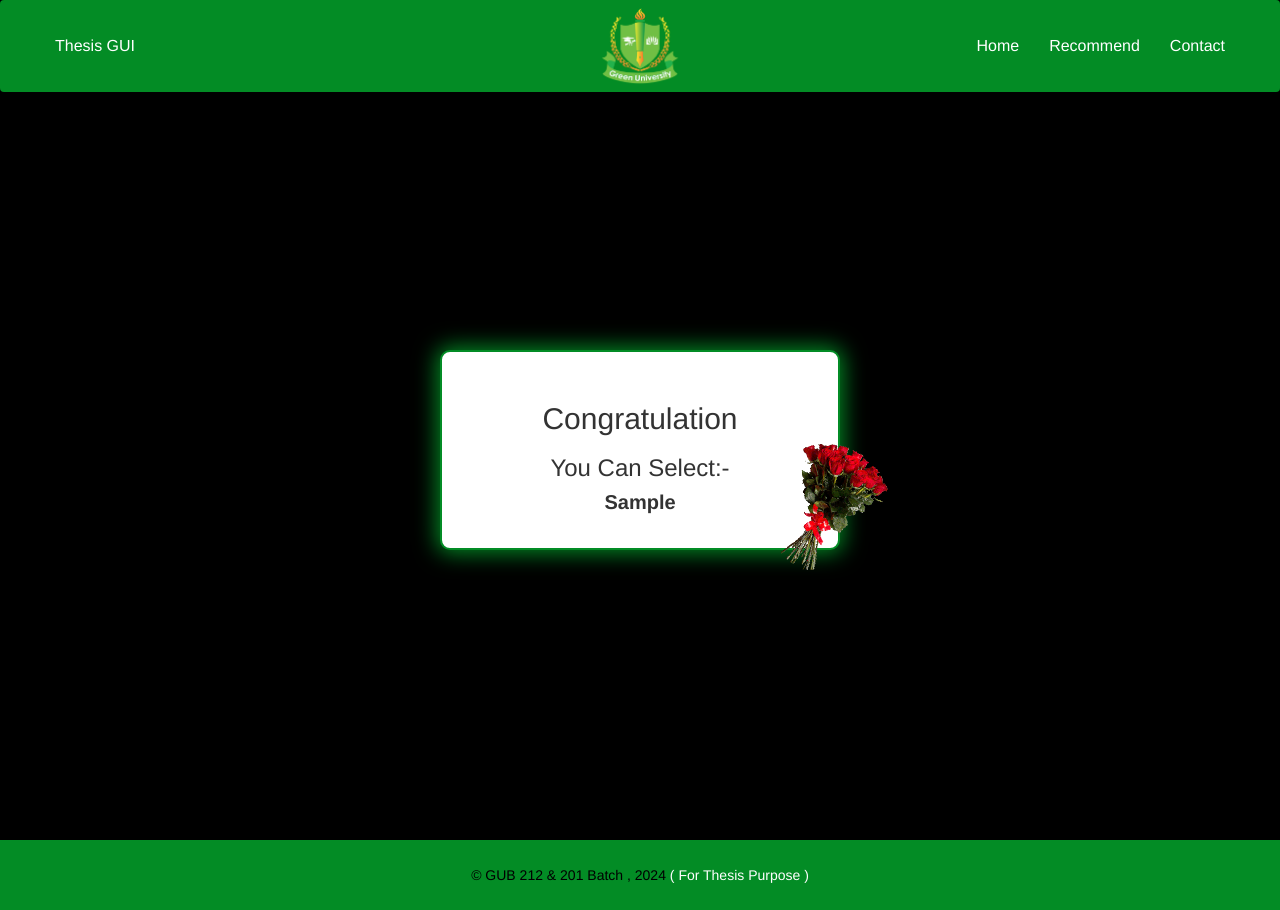
After one commit to Satayjit-Biswas/Student-Group-Recommend, a Flask app: template templates/predict_group.html in a window 1280 px wide. The commit adds this page. Run offline with Flask 3, Linux system fonts and the light colour scheme; the template is opened without the code that fills it: most values are stand-ins (such as "Sample title", 1, 10 or a date in 2020); parts of the project's set-up code (start-up, migrations or seed data) failed here and were passed over.

Commit message:
Add Output

```diff
--- a/app.py
+++ b/app.py
@@ -59,9 +59,11 @@ def predict_group():
         # Make prediction
         predicted_group = rf_model.predict([user_input])
         predicted_group_label = group_mapping.get(predicted_group[0], "Unknown")  # Map the numeric result to label
-        return render_template('recommend.html', stu_group=predicted_group_label)
+
+        # Render a separate page to display the result
+        return render_template('predict_group.html', stu_group=predicted_group_label)
     else:
-        return render_template('recommend.html', stu_group="Model is not available for prediction at the moment.")
+        return render_template('predict_group.html', stu_group="Model is not available for prediction at the moment.")
 
 if __name__ == '__main__':
     app.run(debug=True)
--- /dev/null
+++ b/templates/predict_group.html
@@ -0,0 +1,178 @@
+<!DOCTYPE html>
+<html lang="en">
+
+<head>
+    <meta charset="UTF-8" />
+    <title>Recommender System</title>
+    <!-- Latest compiled and minified CSS -->
+    <link rel="stylesheet" href="https://cdn.jsdelivr.net/npm/bootstrap@3.3.7/dist/css/bootstrap.min.css"
+        integrity="sha384-BVYiiSIFeK1dGmJRAkycuHAHRg32OmUcww7on3RYdg4Va+PmSTsz/K68vbdEjh4u" crossorigin="anonymous" />
+
+</head>
+<style>
+    .text-white {
+        color: rgb(0, 0, 0);
+    }
+
+    .navbar {
+        background-color: #038C25;
+        display: flex;
+        align-items: center;
+        justify-content: center;
+        position: fixed;
+        top: 0;
+        min-height: 90px;
+        width: 100%;
+        z-index: 999;
+    }
+
+    .navmenu {
+        max-width: 1200px;
+        min-height: 90px;
+        width: 100%;
+        display: flex;
+        align-items: center;
+        justify-content: space-between;
+    }
+
+    .gap {
+        margin-top: 100px;
+    }
+
+    .navmenu a,
+    .navmenu li a {
+        color: rgb(255, 255, 255);
+        font-size: 16px;
+        transition: 0.3s;
+    }
+
+    .navmenu li a:hover {
+        color: black;
+        border-radius: 10px;
+    }
+
+    .navbar-brand,
+    .logo,
+    .nav {
+        width: 33.33%;
+    }
+
+    .logo {
+        text-align: center;
+    }
+
+    .logo img {
+        max-height: 90px;
+    }
+
+    ul.nav.navbar-nav {
+        display: flex;
+        align-items: flex-end;
+        justify-content: end;
+    }
+
+    h1 {
+        color: #868686;
+        font-size: 22px;
+        text-align: center;
+        margin-bottom: 40px;
+    }
+
+    .hero {
+        min-height: calc(100vh - 100px);
+        display: flex;
+        align-items: center;
+        justify-content: center;
+    }
+
+
+
+    /* output */
+    .output {
+        display: flex;
+        align-items: center;
+        justify-content: center;
+    }
+
+    .output_box {
+        position: relative;
+        background-color: #ffffff;
+        padding: 30px;
+        height: 200px;
+        width: 400px;
+        text-align: center;
+        border-radius: 10px;
+        border: #038C25 solid 2px;
+        box-shadow: 0px 0px 22px 3px #038C25;
+
+    }
+
+    .output_box img {
+        width: 95px;
+        position: absolute;
+        right: -34px;
+        bottom: -24px;
+        transform: rotateZ(30deg);
+
+    }
+.output_box h4{
+    font-size: 20px;
+    font-weight: 700;
+}
+    /* footer  */
+    .footer{
+		height: 70px;
+		text-align: center;
+		background-color: #038C25;
+		display: flex;
+		align-items: center;
+		justify-content: center;
+		color: #000;
+		margin-top: 40px;
+	}
+	.footer p{
+		margin: 0;
+	}
+	.footer span{
+		color: #fff;
+	}
+</style>
+
+<body style="background-color: black">
+    <nav class="navbar">
+        <div class="navmenu">
+            <a class="navbar-brand" href="/">Thesis GUI</a>
+            <!-- <img src="GUB_logo.png" alt="GUB_logo"> -->
+            <div class="logo"> <img src="{{ url_for('static', filename='img/GUB_logo.png') }}" alt="Example Image">
+            </div>
+            <ul class="nav navbar-nav">
+                <li><a href="/">Home</a></li>
+                <li><a href="/recommend">Recommend</a></li>
+                <li><a>Contact</a></li>
+            </ul>
+        </div>
+    </nav>
+    <div class="gap"></div>
+    <div class="container hero">
+
+        {% if stu_group %}
+        <div class="output">
+            <div class="output_box">
+                <h2>Congratulation <img src="{{ url_for('static', filename='img/rose.gif') }}" alt="Example Image"></h2>
+                <h3>You Can Select:-</h3>
+                <h4>{{ stu_group }}</span>
+            </div>
+        </div>
+
+    </div>
+    {% endif %}
+
+
+    <div class="footer">
+        <p>&copy; GUB 212 & 201 Batch ,
+            <script>document.write(new Date().getFullYear());</script> <span>( For Thesis Purpose )</span>
+        </p>
+    </div>
+</body>
+
+</html>
```
Also changed, not shown: templates/recommend.html (+77 -34 lines), static/img/rose.gif (added).
